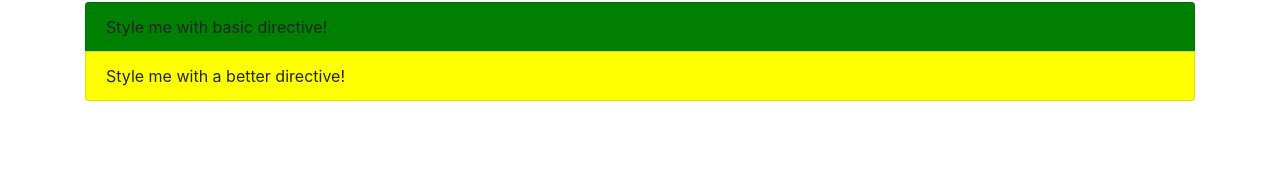
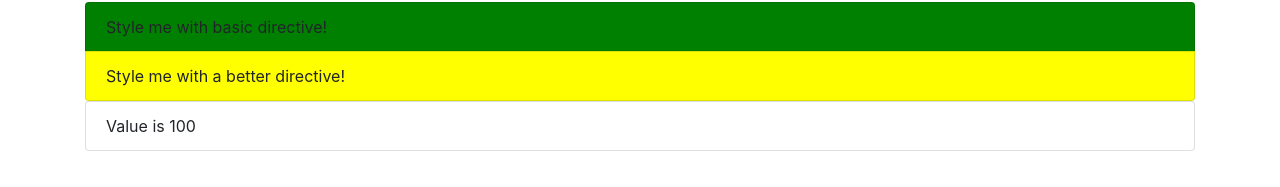
Before and after one commit to ddeveloper72/Angular-Directives, an Angular app: page / in a window 1280 px wide. Shown: the part 303-490 px from the top of the page. Built offline with nearby package versions, Linux system fonts and the light colour scheme.

Commit message:
Added a demonstration ofngSwitch as a structural directive.

```diff
--- a/src/app/app.component.html
+++ b/src/app/app.component.html
@@ -39,6 +39,13 @@
         class="list-group-item">
         Style me with a better directive!</li>
       </ul>
+      <ul [ngSwitch]="value" class="list-group">
+        <li *ngSwitchCase="5" class="list-group-item">Value is 5</li>
+        <li *ngSwitchCase="10" class="list-group-item">Value is 10</li>
+        <li *ngSwitchCase="100" class="list-group-item">Value is 100</li>
+        <li *ngSwitchDefault class="list-group-item">Value is Default</li>
+
+      </ul>
     </div>
   </div>
 </div>
--- a/src/app/app.component.ts
+++ b/src/app/app.component.ts
@@ -10,4 +10,5 @@ export class AppComponent {
   oddNumbers = [1, 3, 5];
   evenNumbers = [2, 4, 6, 8];
   onlyOdd = false;
+  value = 100;
 }
```
